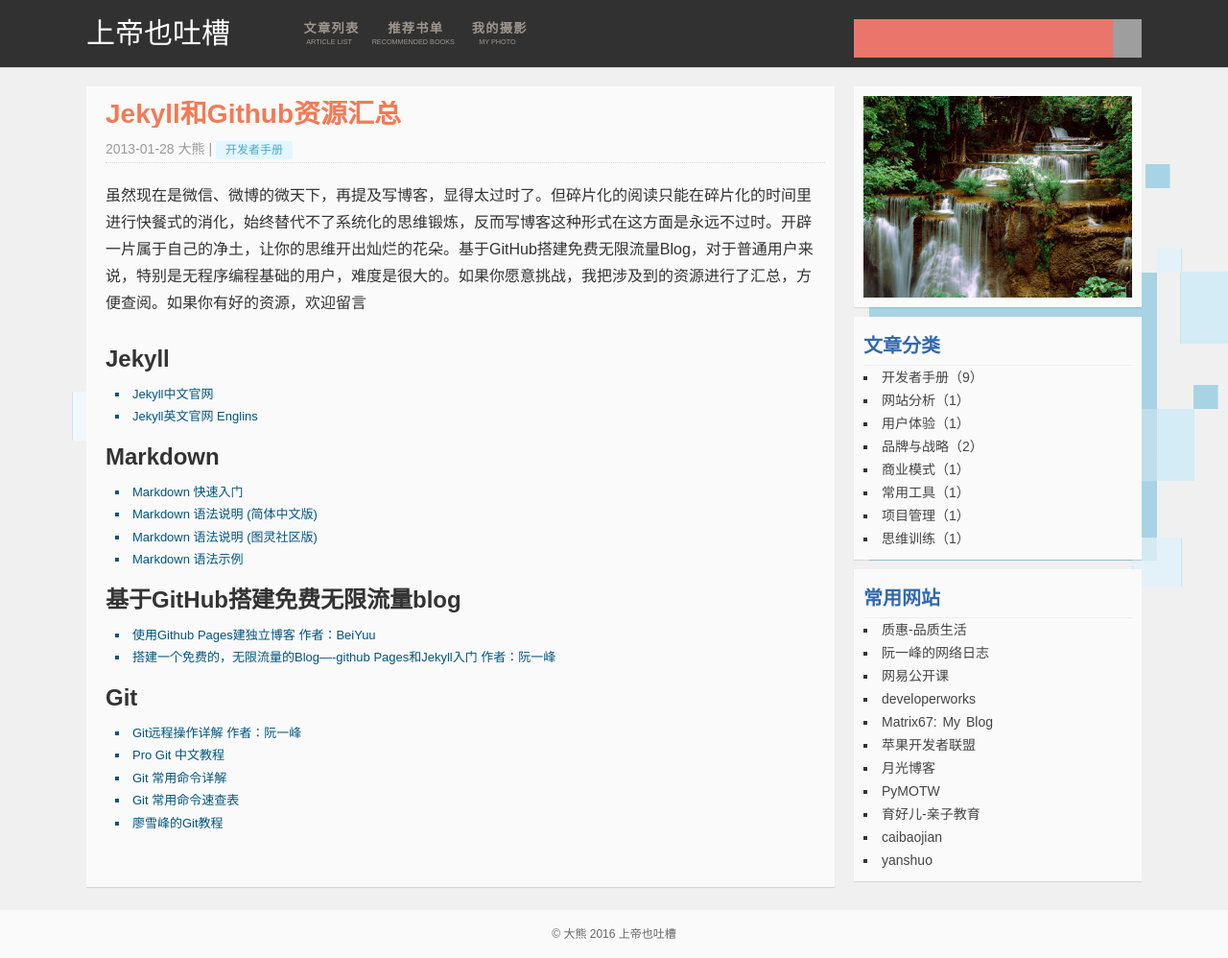
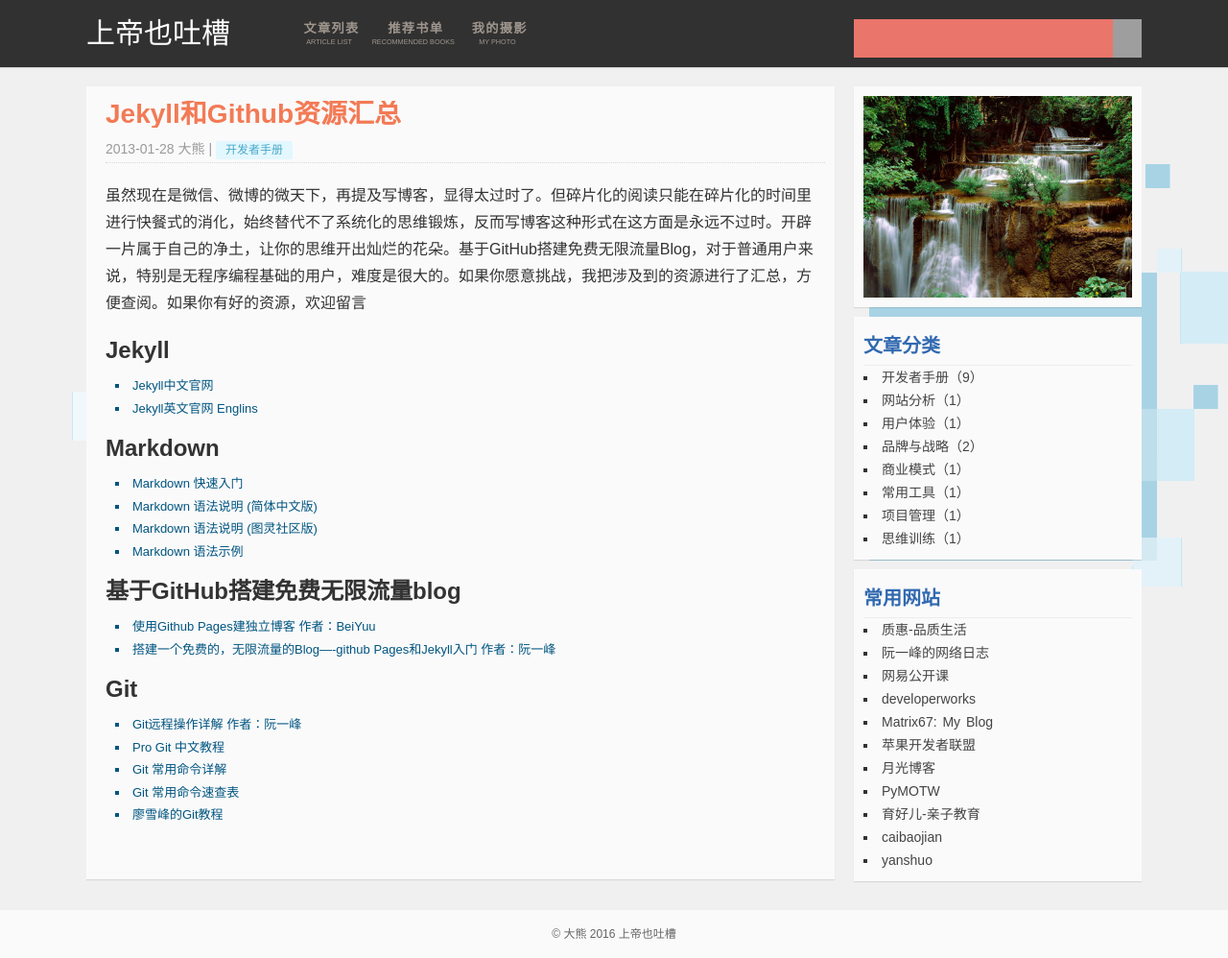
Before and after one commit to godtoo/godtoo.github.com, a Jekyll site: the page built from _posts/2013-01-28-github-and-jekyll-resources.md, in a window 1280 px wide. Shown: the whole page at 96% size. Built offline with Jekyll 4.4.1, drawn with Linux system fonts in a browser that asks for light colours; nearby versions of some CDN libraries; comment, search, counter and statistics services are not loaded.

Commit message:
change css

```diff
--- a/css/common.css
+++ b/css/common.css
@@ -204,10 +204,10 @@ font-weight: bold;
     font-size: 16px;
     line-height: 28px;
     color: #333;
-    margin: 10px 0px 30px 0px;
+    margin: 20px 0px 20px 0px;
 
     margin-top: 0px;
-    margin-bottom: 1.8em;
+    /*margin-bottom: 1.8em;*/
     padding-top: 0px;
     padding-bottom: 0px;
     color: rgb(51,51,51);
@@ -221,6 +221,7 @@ font-weight: bold;
 .postcontent code{
   margin: 10px 0px;
 }
+
 .postcontent blockquote {
     padding: 5px;
     margin: 2px;
```
